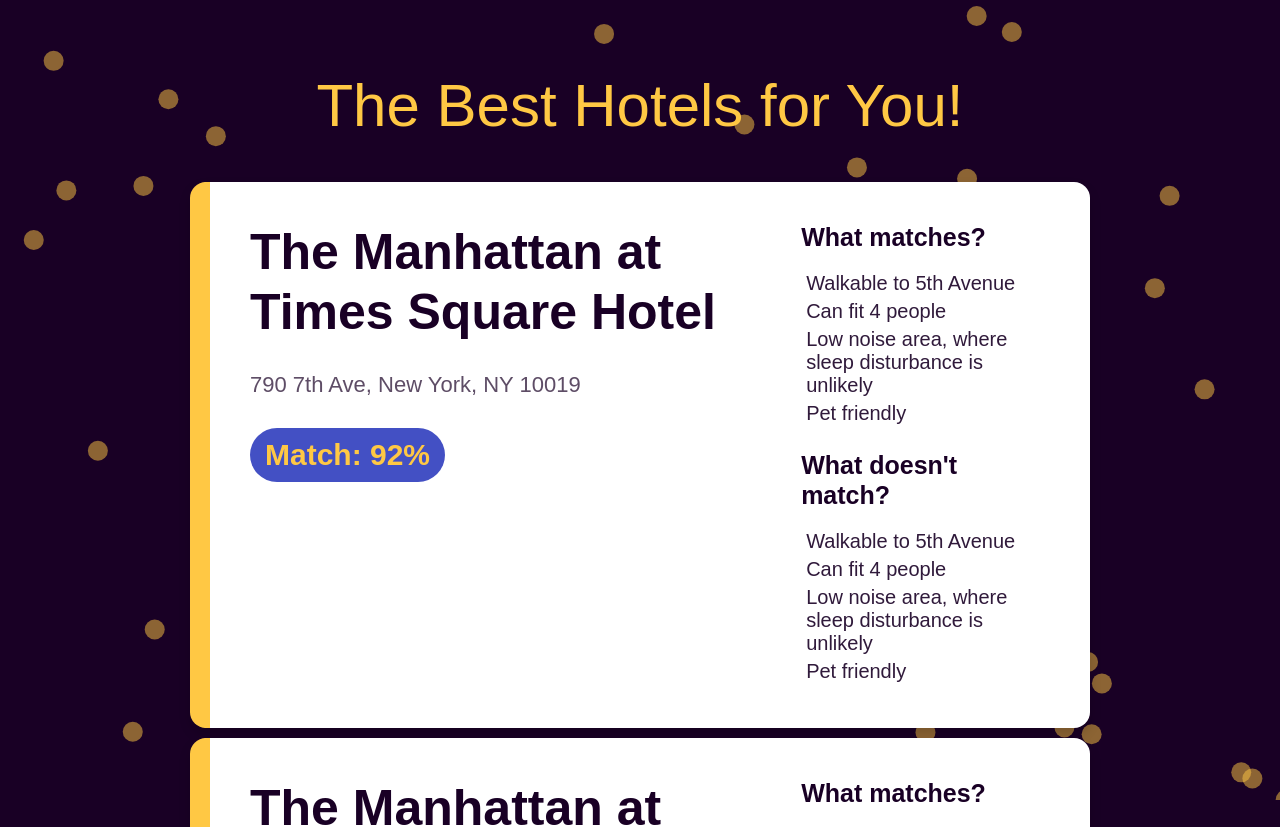
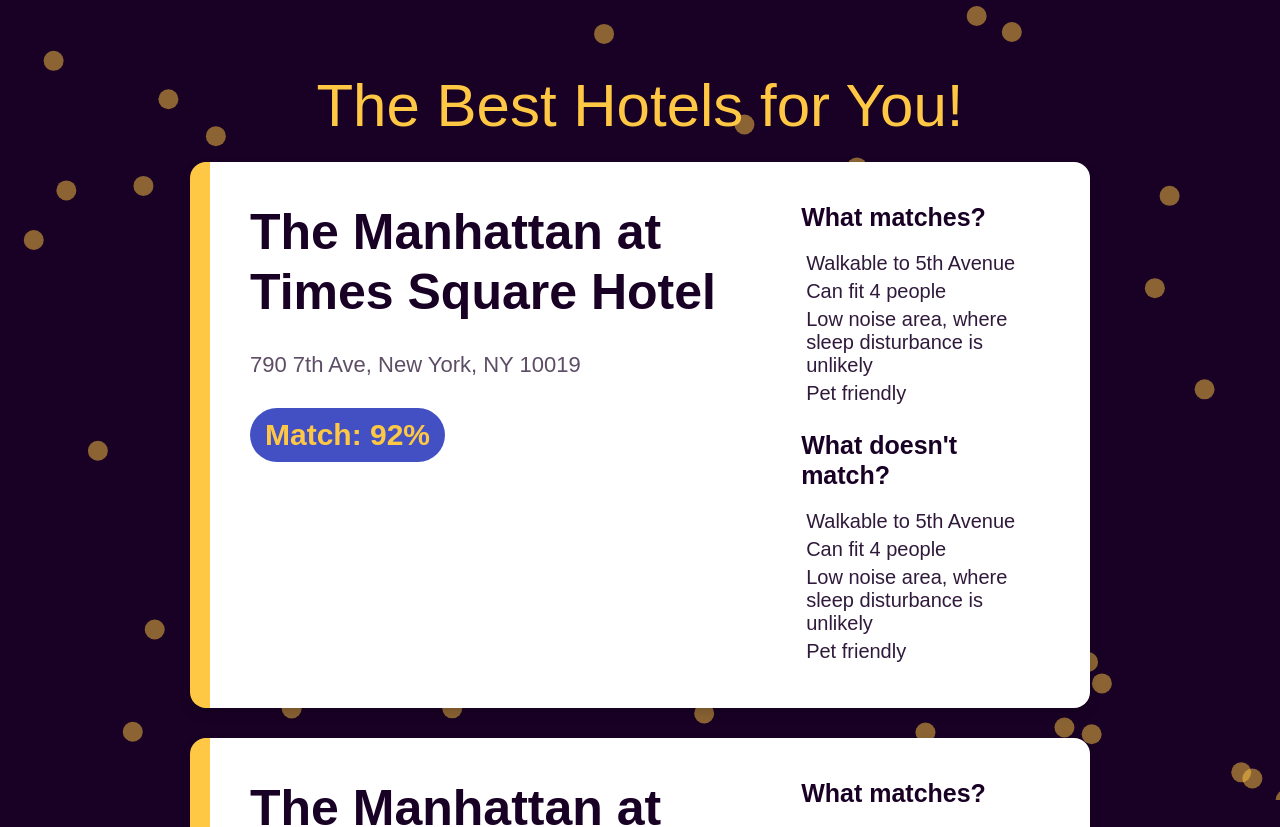
Before and after one commit to zaidcontractor/ai-powered-hotel-search, a React (Vite) app in the folder frontend/hotel-frontend/: page /results in a window 1280 px wide. Shown: the top 827 px of the page. Built offline with nearby package versions, Linux system fonts and the light colour scheme; a web font is replaced by a local one.

Commit message:
Fixed styling issues

```diff
--- a/frontend/hotel-frontend/src/pages/Results.jsx
+++ b/frontend/hotel-frontend/src/pages/Results.jsx
@@ -20,7 +20,7 @@
           particles: {
             number: { value: 50 },
             shape: { type: "circle" },
-            opacity: { value:  0.5 },
+            opacity: { value: 0.5 },
             size: { value: 10 },
             move: { enable: true, speed: 1 },
             color: { value: "#FFC844" },
@@ -29,7 +29,6 @@
       />
       <div className="result-container">
         <h3>The Best Hotels for You!</h3>
-        <div className="main-flex">
         <Result />
         <Result />
         <Result />
@@ -41,7 +40,6 @@
         <Result />
         <Result />
       </div>
-      </div>
     </>
   );
 }
--- a/frontend/hotel-frontend/src/styles/Home.css
+++ b/frontend/hotel-frontend/src/styles/Home.css
@@ -14,7 +14,6 @@
     height: 100%;
     z-index: -1;
 }
-
 
 @keyframes waveAnimation {
     0% {
@@ -35,6 +34,14 @@
 
 .title {
     margin-bottom: 30px;;
+}
+
+.main-flex {
+    display: flex;
+    justify-content: center;
+    align-items: center;
+    height: 100vh;
+    width: 100%;
 }
 
 .main {
--- a/frontend/hotel-frontend/src/styles/Results.css
+++ b/frontend/hotel-frontend/src/styles/Results.css
@@ -10,6 +10,16 @@
 
 h3{
     color: var(--color-primary);
+}
+
+.main-flex {
+    display: flex;
+    flex-direction: column;
+    justify-content: center;
+    align-items: center;
+    padding: 20px;
+    width: 100vw;
+    min-height: 100vh;
 }
 
 .result-container {
--- a/frontend/hotel-frontend/src/styles/index.css
+++ b/frontend/hotel-frontend/src/styles/index.css
@@ -83,13 +83,3 @@
         font-size: 50px;
     }
 }
-
-.main-flex {
-    display: flex;
-    flex-direction: column;
-    justify-content: center;
-    align-items: center;
-    padding: 20px;
-    width: 100vw;
-    min-height: 100vh;
-}
```
Lines whose indentation alone changed are shown as unchanged.
